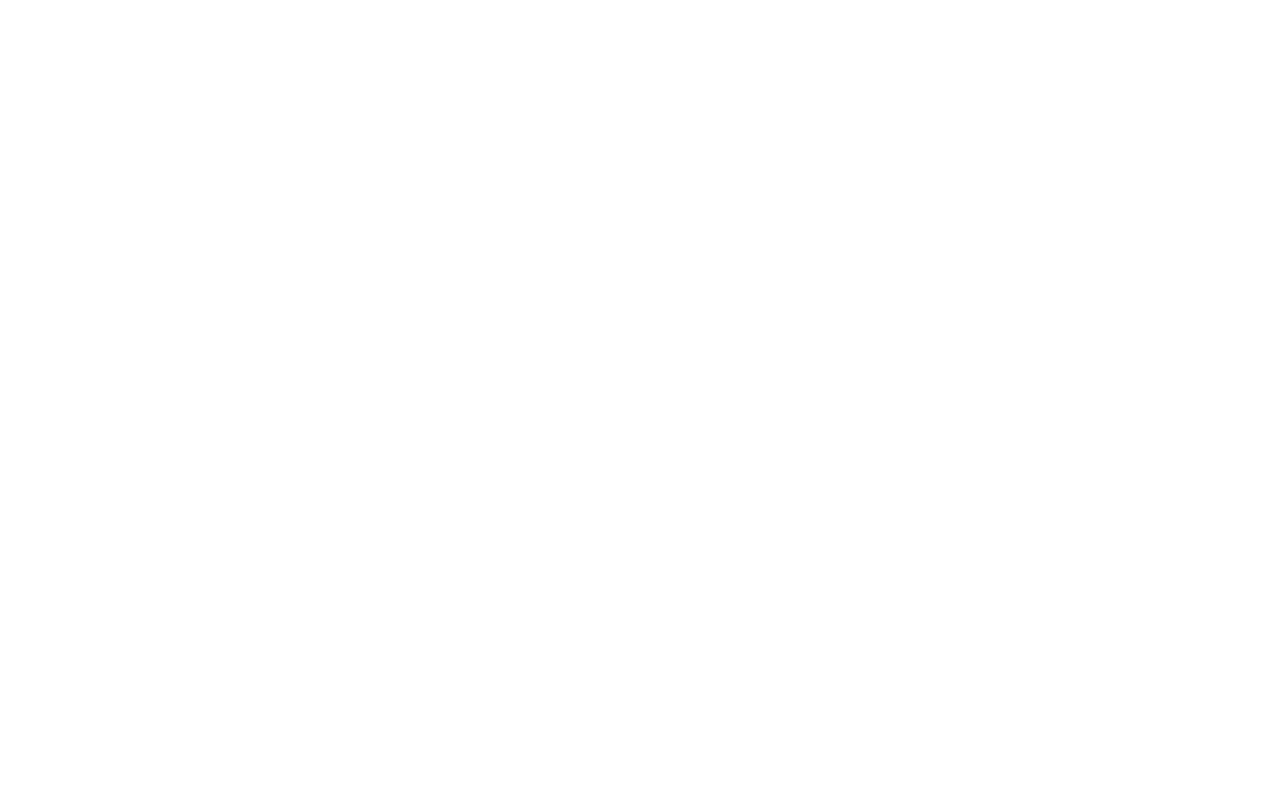
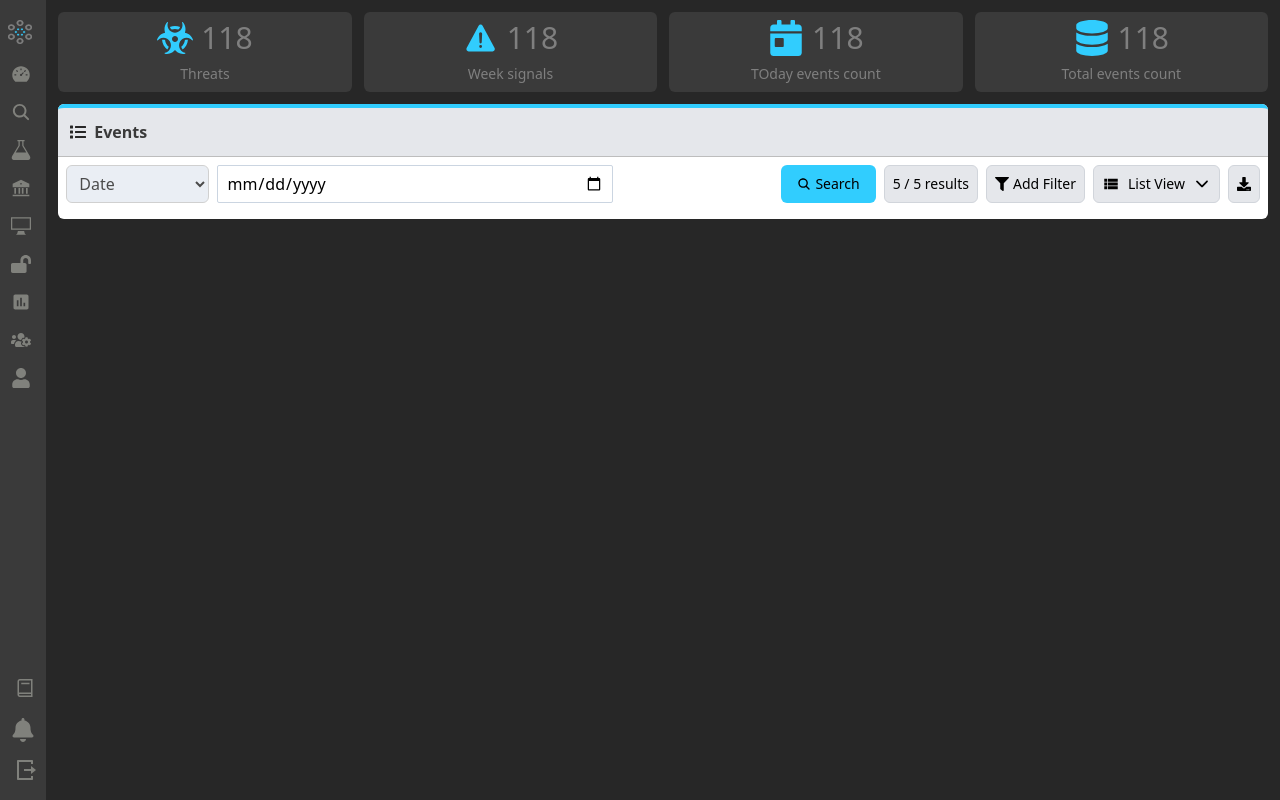
Before and after one commit to promahbubul/nucleon-security, a React (Vite) app: page /events in a window 1280 px wide. Before the commit this address had no page. Built offline with nearby package versions, Linux system fonts and the light colour scheme.

Commit message:
event table head create

```diff
--- a/package.json
+++ b/package.json
@@ -11,12 +11,15 @@
   },
   "dependencies": {
     "chart.js": "^4.4.1",
+    "date-fns": "^3.3.1",
     "ka-table": "^8.8.0",
     "localforage": "^1.10.0",
     "match-sorter": "^6.3.3",
     "react": "^18.2.0",
     "react-chartjs-2": "^5.2.0",
+    "react-date-range": "^2.0.0-alpha.4",
     "react-dom": "^18.2.0",
+    "react-dropdown-select": "^4.11.1",
     "react-icons": "^5.0.1",
     "react-router-dom": "^6.21.3",
     "sort-by": "^1.2.0"
--- a/src/App.jsx
+++ b/src/App.jsx
@@ -6,6 +6,7 @@
 import Dashboard from "./pages/Dashboard/Dashboard";
 import TrainingLayout from "./Layout/TrainingLayout";
 import Training from "./pages/Training/Training";
+import Events from "./pages/Events/Events";
 
 function App() {
   return (
@@ -15,8 +16,9 @@
         <Route path="/dashboard" element={<Layout />}>
           <Route index element={<Dashboard />} />
         </Route>
-        <Route path="/training" element={<TrainingLayout />}>
-          <Route index element={<Training />} />
+        <Route path="/" element={<TrainingLayout />}>
+          <Route path="training" element={<Training />} />
+          <Route path="events" element={<Events />} />
         </Route>
       </Routes>
     </>
--- a/src/Layout/TrainingLayout.jsx
+++ b/src/Layout/TrainingLayout.jsx
@@ -15,8 +15,8 @@
 
 const TrainingLayout = () => {
   const sideLinks = [
-    { path: "", icon: AiFillDashboard },
-    { path: "search", icon: IoSearch },
+    { path: "training", icon: AiFillDashboard },
+    { path: "events", icon: IoSearch },
     { path: "feature", icon: ImLab },
     { path: "bank", icon: RiBankFill },
     { path: "monitor", icon: ImDisplay },
--- a/src/assets/Icons/Icons.jsx
+++ b/src/assets/Icons/Icons.jsx
@@ -27,6 +27,9 @@
   FaSatelliteDish,
   FaMagic,
   FaLevelUpAlt,
+  FaCalendarDay,
+  FaDatabase,
+  FaList,
 } from "react-icons/fa";
 
 import { MdInsertChart, MdViewList } from "react-icons/md";
@@ -40,6 +43,9 @@
 import { PiBankFill } from "react-icons/pi";
 
 export {
+  FaList,
+  FaCalendarDay,
+  FaDatabase,
   FaLevelUpAlt,
   FaMagic,
   FaSatelliteDish,
--- /dev/null
+++ b/src/components/Events/EventTable.jsx
@@ -0,0 +1,88 @@
+import React, { useState } from "react";
+import SectionContainer from "../ui/SectionContainer/SectionContainer";
+import { FaList } from "../../assets/Icons/Icons";
+import Button from "../ui/Buttons/Button";
+import {
+  IoSearch,
+  FaFilter,
+  MdViewList,
+  IoIosArrowDown,
+  FaDownload,
+} from "../../assets/Icons/Icons";
+import Dropdown from "../ui/Dropdown/Dropdown";
+
+const EventTable = () => {
+  const [showDropdown, setShowDropdown] = useState(false);
+  return (
+    <div className="mt-3">
+      <SectionContainer icon={FaList} title={"Events"}>
+        {/* HEAD */}
+        <div className="flex flex-row bg-white ">
+          {/* HEAD LEFT  */}
+          <div className="w-6/12  grid grid-cols-12  items-center gap-2 ">
+            <select
+              className="py-1 col-span-3 h-full cursor-pointer px-2 rounded-md border border-secondary bg-slate-200"
+              disabled
+            >
+              <option value="timestamp" className="" selected>
+                Date
+              </option>
+            </select>
+            <input
+              type="date"
+              name=""
+              id=""
+              className="col-span-8 border px-2 h-full rounded-sm outline-none border-slate-300"
+            />
+          </div>
+          {/* HEAD RIGHT */}
+          <div className="flex flex-row justify-end gap-2 text-sm BORDER w-6/12">
+            <Button icon={IoSearch} className={"bg-info py-2 px-4"}>
+              Search
+            </Button>
+            <Button
+              className={
+                "bg-gray-200 p-2 text-sm border border-gray-300 hover:bg-gray-100  duration-300  "
+              }
+            >
+              5 / 5 results
+            </Button>
+            <Button
+              icon={FaFilter}
+              className={
+                "bg-gray-200 p-2 text-sm border border-gray-300 hover:bg-gray-100  duration-300  "
+              }
+            >
+              Add Filter
+            </Button>
+            <div
+              onClick={() => setShowDropdown(!showDropdown)}
+              className="relative"
+            >
+              <button
+                onClick={() => setShowDropdown(!showDropdown)}
+                className="bg-gray-200 text-sm p-2 rounded-md border border-gray-300 flex flex-row gap-2 items-center"
+              >
+                <MdViewList className="text-lg" />
+                <span className="">List View</span>
+                <IoIosArrowDown className="text-lg" />
+              </button>
+              {showDropdown ? (
+                <Dropdown setShowDropdown={setShowDropdown} />
+              ) : (
+                ""
+              )}
+            </div>
+            <Button
+              icon={FaDownload}
+              className={"bg-gray-200 p-2 text-sm border border-gray-300"}
+            ></Button>
+          </div>
+        </div>
+        {/* TABLE */}
+      </SectionContainer>
+    </div>
+  );
+};
+
+export default EventTable;
--- /dev/null
+++ b/src/components/Events/Status.jsx
@@ -0,0 +1,45 @@
+import React from "react";
+import StatusCard from "../../components/ui/StatusCard/StatusCard";
+import {
+  FaBiohazard,
+  IoWarning,
+  FaCalendarDay,
+  FaDatabase,
+} from "../../assets/Icons/Icons";
+
+const Status = () => {
+  return (
+    <div className="grid grid-cols-12 gap-3">
+      {/* THREATS */}
+      <StatusCard
+        className={"col-span-3"}
+        title={"Threats"}
+        number={118}
+        icon={FaBiohazard}
+      ></StatusCard>
+      {/* THREATS */}
+      <StatusCard
+        className={"col-span-3"}
+        title={"Week signals"}
+        number={118}
+        icon={IoWarning}
+      ></StatusCard>
+      {/* THREATS */}
+      <StatusCard
+        className={"col-span-3"}
+        title={"TOday events count"}
+        number={118}
+        icon={FaCalendarDay}
+      ></StatusCard>
+      {/* THREATS */}
+      <StatusCard
+        className={"col-span-3"}
+        title={"Total events count"}
+        number={118}
+        icon={FaDatabase}
+      ></StatusCard>
+    </div>
+  );
+};
+
+export default Status;
--- a/src/components/ui/StatusCard/StatusCard.jsx
+++ b/src/components/ui/StatusCard/StatusCard.jsx
@@ -9,10 +9,10 @@
         {/* icon */}
         <span className="text-info text-4xl">{icon && icon()}</span>
         {/* number */}
-        <span className="text-3xl text-secondary font-normal">{number}</span>
+        <span className="text-3xl text-silver-gray font-normal">{number}</span>
       </div>
       {/* title */}
-      <h5 className="text-sm text-secondary font-normal">{title}</h5>
+      <h5 className="text-sm text-silver-gray font-medium">{title}</h5>
     </div>
   );
 };
--- /dev/null
+++ b/src/pages/Events/Events.jsx
@@ -0,0 +1,18 @@
+import React from "react";
+import Status from "../../components/Events/Status";
+import EventTable from "../../components/Events/EventTable";
+
+const Events = () => {
+  return (
+    <div className="">
+      {/* STATUS */}
+      <Status />
+      {/* CHART */}
+
+      {/* TABLE */}
+      <EventTable />
+    </div>
+  );
+};
+
+export default Events;
```
Also changed, not shown: 2 other files (tests, documents, lock files or other folders).
